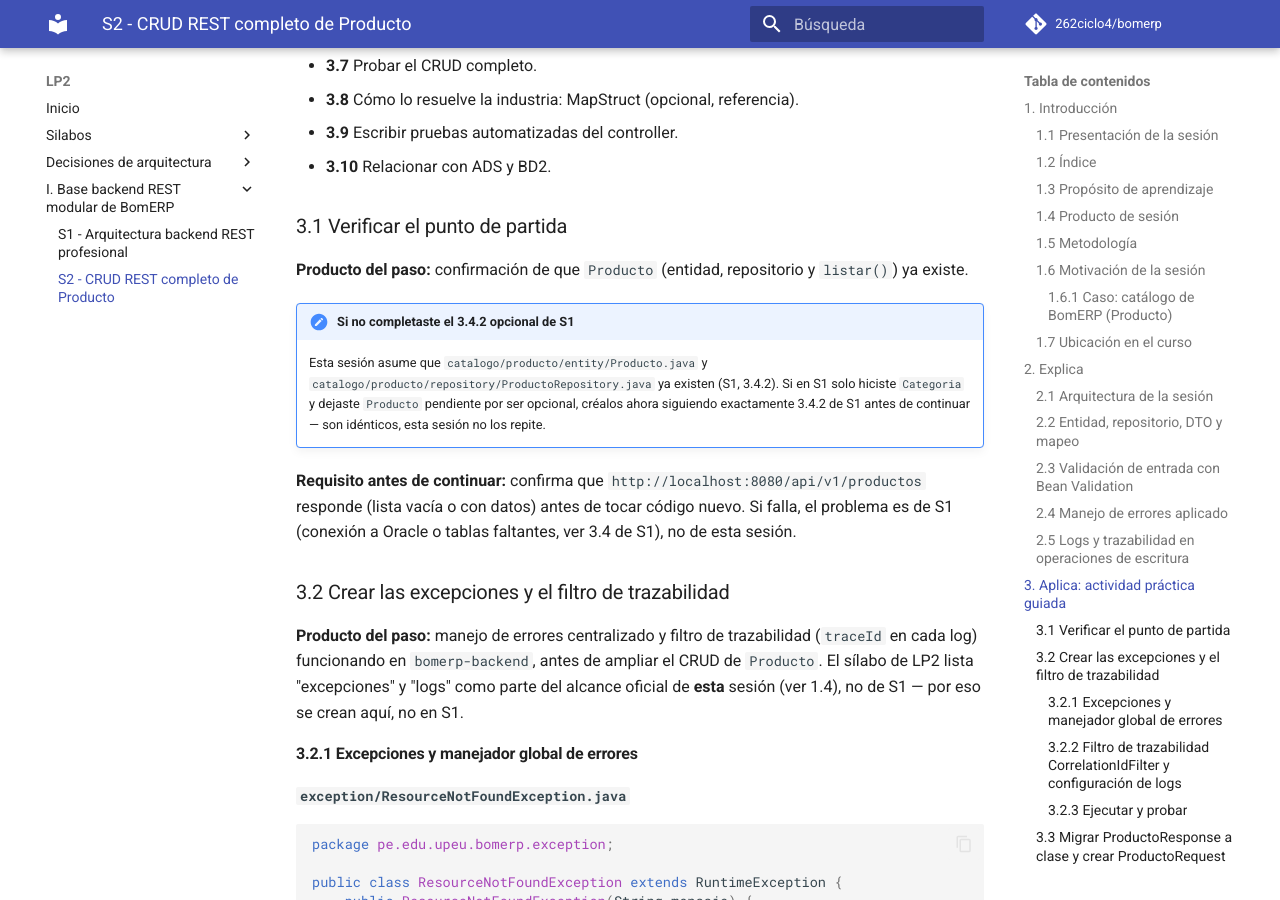
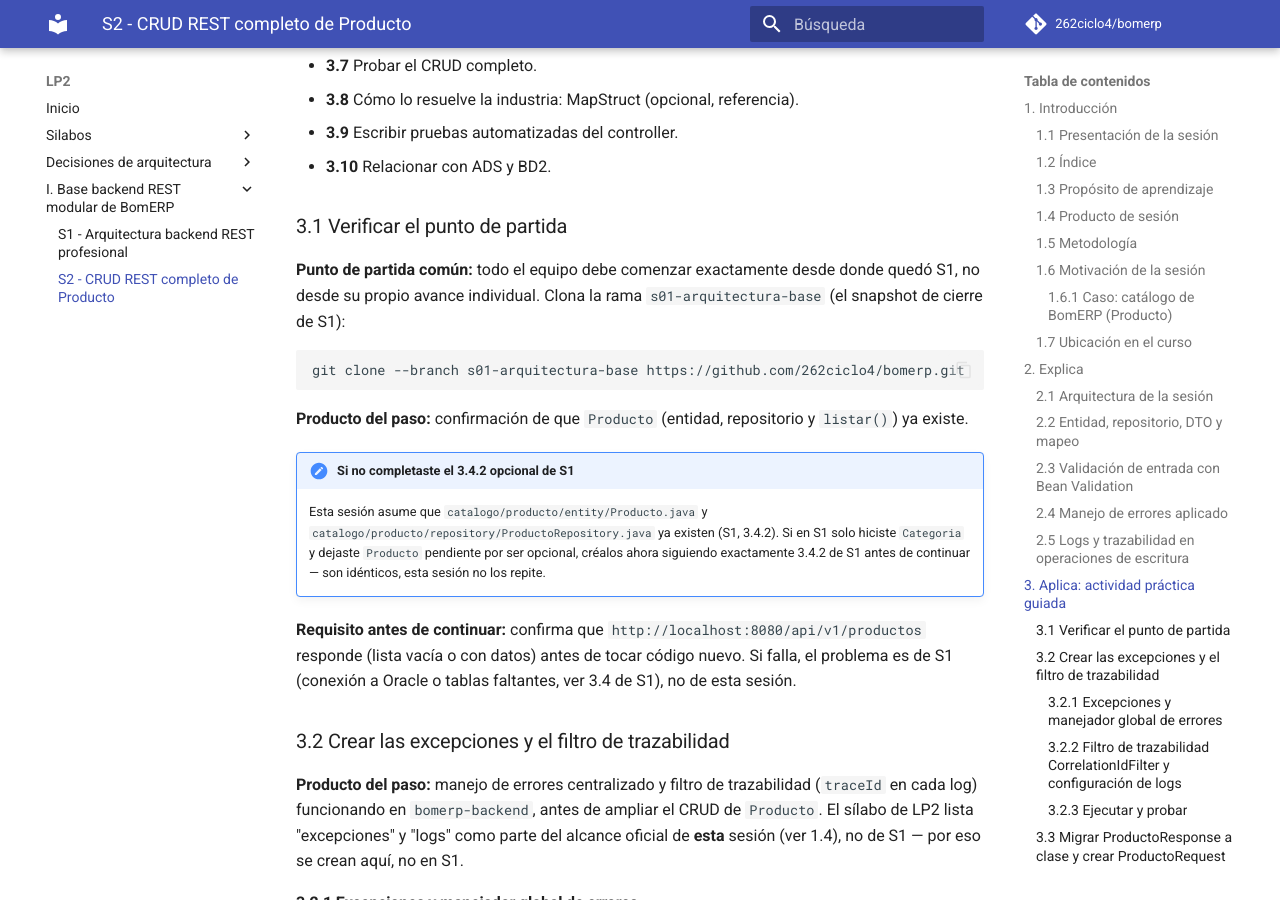
Before and after one commit to 262ciclo4/bomerp, an MkDocs documentation site: the page built from docs/lp2/sesiones/S02_CRUD_REST_Completo_Producto.md, in a window 1280 px wide and 900 px high, scrolled down 5885 px. Built offline with MkDocs 1.6.1 and Material for MkDocs 9.7.7, drawn with Linux system fonts in a browser that asks for light colours; comment, search, counter and statistics services are not loaded.

Commit message:
Sesion 2

````diff
--- a/docs/lp2/sesiones/S02_CRUD_REST_Completo_Producto.md
+++ b/docs/lp2/sesiones/S02_CRUD_REST_Completo_Producto.md
@@ -166,6 +166,12 @@ Tiempo: 2h.
 - **3.10** Relacionar con ADS y BD2.
 
 ### 3.1 Verificar el punto de partida
+
+**Punto de partida común:** todo el equipo debe comenzar exactamente desde donde quedó S1, no desde su propio avance individual. Clona la rama `s01-arquitectura-base` (el snapshot de cierre de S1):
+
+```bash
+git clone --branch s01-arquitectura-base https://github.com/262ciclo4/bomerp.git
+```
 
 **Producto del paso:** confirmación de que `Producto` (entidad, repositorio y `listar()`) ya existe.
 
````
